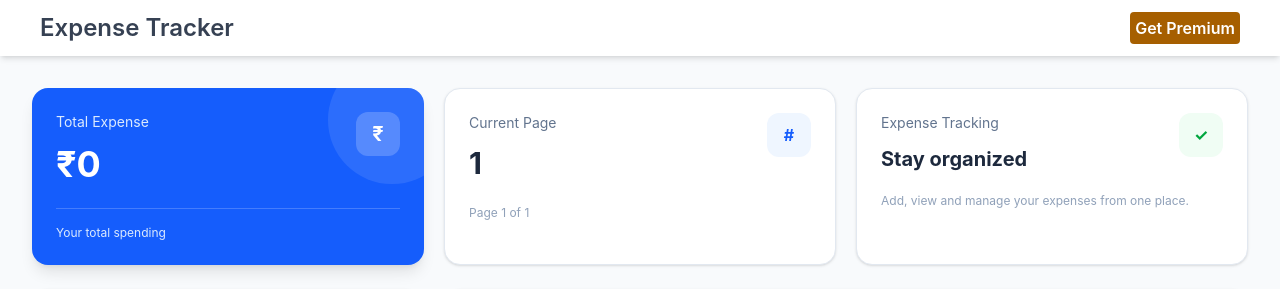
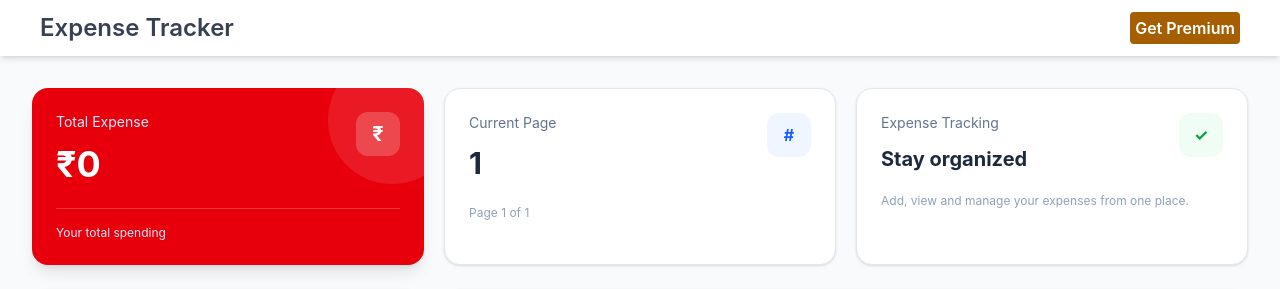
Before and after one commit to sandeep919912/test_exp, a React (Vite) app in the folder Frontend/: page / in a window 1280 px wide. Shown: the top 289 px of the page. Built offline with nearby package versions, Linux system fonts and the light colour scheme; no server answers; sample sign-in values are in the browser's storage.

Commit message:
bg changed again

```diff
--- a/Frontend/src/components/MainContent.jsx
+++ b/Frontend/src/components/MainContent.jsx
@@ -148,7 +148,7 @@ const MainContent = () => {
       {/*SUMMARY CARDS*/}
       <div className="grid grid-cols-1 sm:grid-cols-2 xl:grid-cols-3 gap-5 mb-6">
         {/* TOTAL EXPENSE */}
-        <div className="relative overflow-hidden bg-blue-600 rounded-2xl p-5 sm:p-6 text-white shadow-lg">
+        <div className="relative overflow-hidden bg-red-600 rounded-2xl p-5 sm:p-6 text-white shadow-lg">
           <div className="absolute -right-8 -top-8 w-32 h-32 bg-white/10 rounded-full" />
 
           <div className="relative flex justify-between items-start">
```
